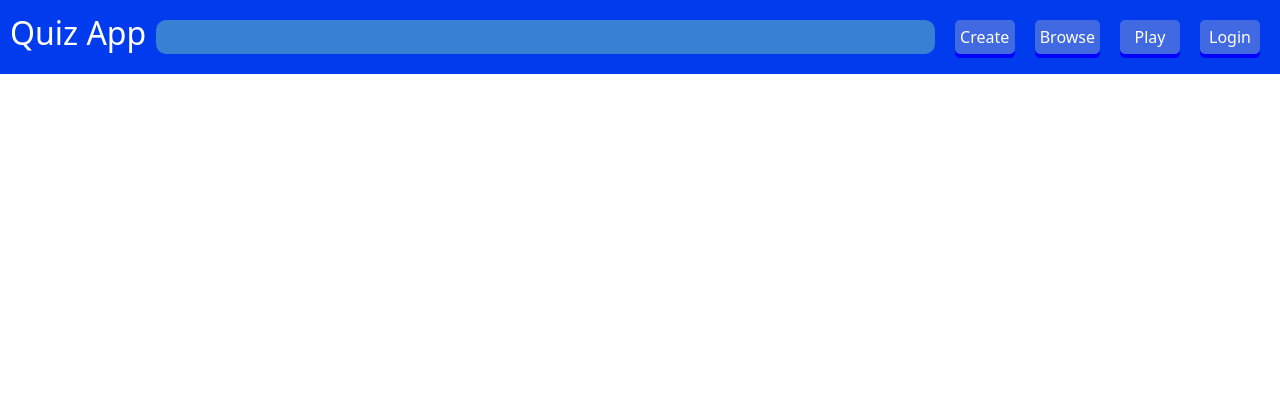
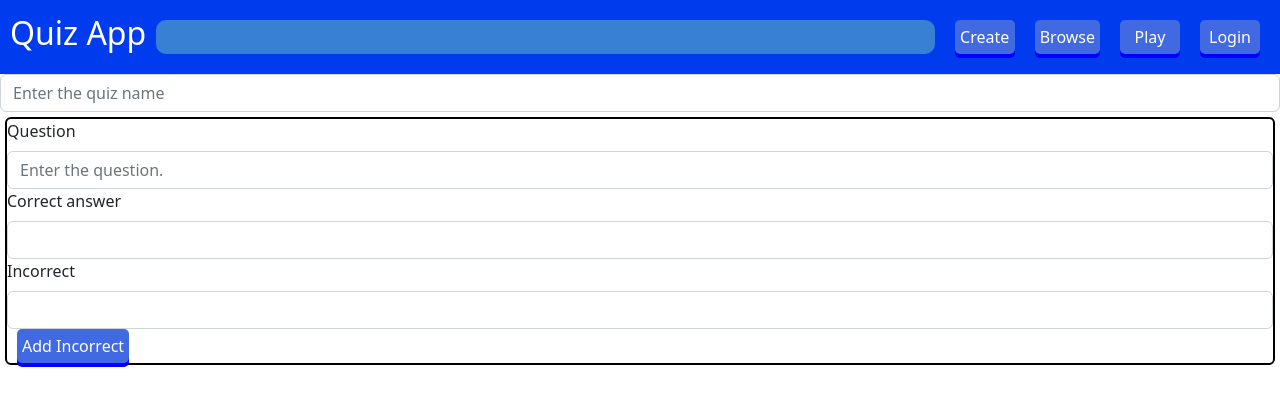
Before and after one commit to Mt-Trashmore-Mountaineers/top-of-the-heap, a React (Create React App) app: page / in a window 1280 px wide. Shown: the top 406 px of the page. Built offline with nearby package versions, Linux system fonts and the light colour scheme.

Commit message:
Updated the ui

```diff
--- a/src/App.js
+++ b/src/App.js
@@ -5,6 +5,7 @@ import './css/button.css';
 import { withAuth0 } from '@auth0/auth0-react';
 import QuizList from './QuizList';
 import { BrowserRouter as Router, Routes, Route } from 'react-router-dom';
+import CreateQuiz from './CreateQuiz';
 
 class App extends React.Component {
   render() {
@@ -28,6 +29,7 @@ class App extends React.Component {
             }
           </div>
         </nav>
+        <CreateQuiz/>
         <Routes>
           <Route path="user" element={<QuizList />} ></Route>
         </Routes>
--- a/src/CreateQuiz.js
+++ b/src/CreateQuiz.js
@@ -27,7 +27,7 @@ class CreateQuiz extends React.Component {
 
     render() {
         if (this.state.questions.length === 0) {
-            let questions= [];
+            let questions = [];
             questions.push({
                 index: "0",
                 question: '',
@@ -41,12 +41,12 @@ class CreateQuiz extends React.Component {
             })
         }
         return (
-            <Card>
             <Form onSubmit={this.prevent}>
                 <Form.Group>
                     <Form.Control type="text" placeholder="Enter the quiz name">
                     </Form.Control>
                 </Form.Group>
+                <Card>
                     {this.state.questions.map((val, index) => {
                         return (
                             <Question
@@ -59,8 +59,9 @@ class CreateQuiz extends React.Component {
                             />
                         )
                     })}
+                </Card>
+
             </Form>
-            </Card>
         )
     }
 }
```
Lines whose indentation alone changed are shown as unchanged.
